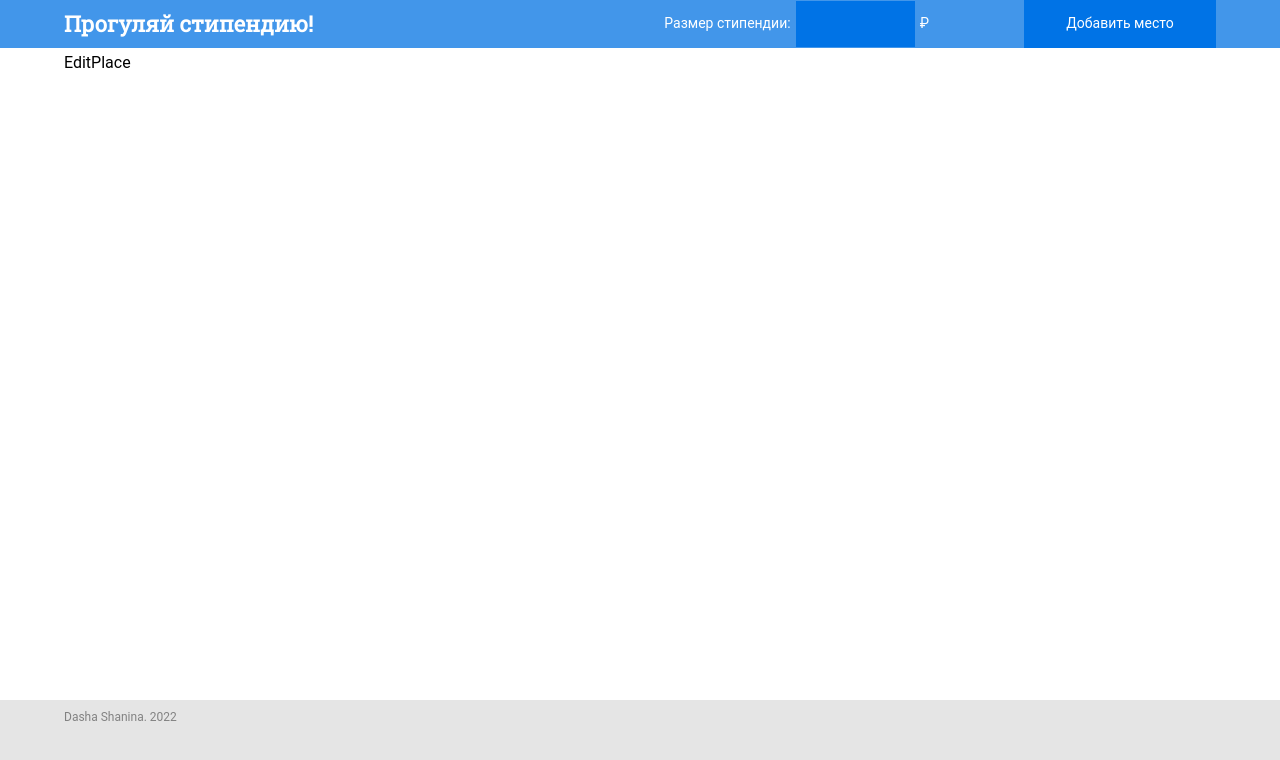
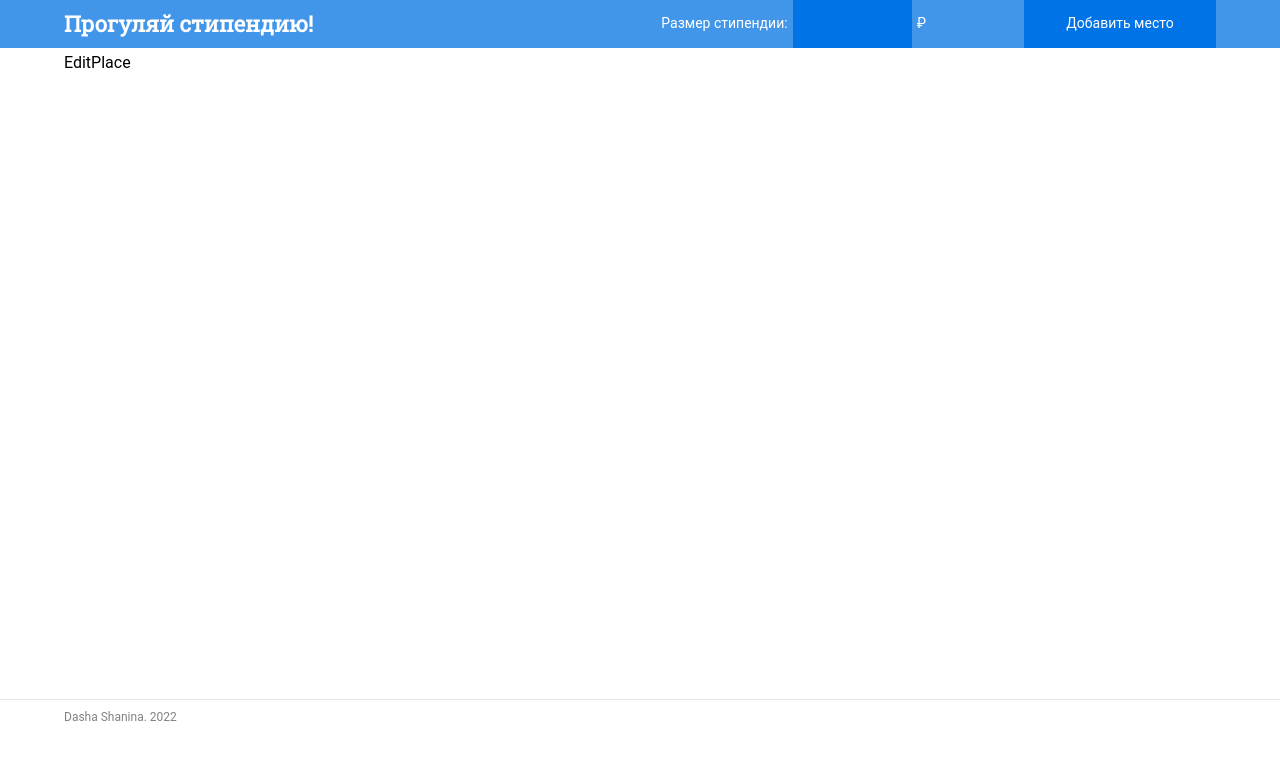
Before and after one commit to DVShanina/skipscholarship.github.io, a React (Create React App) app: page /edit-place/1 in a window 1280 px wide. Shown: the top 760 px of the page. Built offline with nearby package versions, Linux system fonts and the light colour scheme.

Commit message:
delete not active style

```diff
--- a/src/components/Footer/Footer.scss
+++ b/src/components/Footer/Footer.scss
@@ -4,9 +4,8 @@
     color: $color-gray;
     font-size: 12px;
     padding-top: 10px;
-    background-color: $colot-light-gray;
+    border-top: 1px solid $color-light-gray;
     height: 90px;
-    justify-self: end;
     &__text {
         margin-left: 5%;
     }
--- a/src/components/Header/Header.scss
+++ b/src/components/Header/Header.scss
@@ -3,35 +3,27 @@
 
 .header {
     color: $color-text;
-    width: 100vw;
+    background: $color-light-blue;
     height: 48px;
-    left: 0px;
-    top: 0px;
-    background: $color-light-blue;
     display: flex;
-    justify-content:end;
     align-items: center;
-    gap: 2px;
+    padding: 0 5% 0 5%;
     &__link {
         font-family: $second-font;
         font-weight: $strong;
         font-size: $h1-size;
         line-height: $line-height;
         margin-right: auto;
-        margin-left: 5%;
-        min-width: 100px;
         }
     &__form {
-        font-weight: $normal;
         font-size: $text-size;
         text-align: $text-align;
         line-height: $line-height;
         display: flex;
         align-items: center;
         justify-content: center;
-        margin-left: 20px;
-        min-width: 140px;
         gap: 5px;
+        padding: 0 5px 0 5px;
     }
     &__input {
         background: $color-blue;
@@ -42,21 +34,18 @@
         text-align: $text-align;
         border-style: none;
         width: 22%;
-        height: 46px;
+        height: 48px;
         padding: 0 10px 0 10px;
     }
     &__button {
-        font-weight: $normal;
         background: $color-blue;
         line-height: $line-height;
         text-align: $text-align;
         color: $color-text;
         font-size: $text-size;
         width: 192px;
-        margin-right: 5%;
         height: 48px;
         border-style: none;
-        min-width: 65px;
         cursor: pointer;
     }
     }
--- a/src/scss/variables.scss
+++ b/src/scss/variables.scss
@@ -13,4 +13,4 @@ $color-blue: #0073E6;
 $color-text: #FFFFFF;
 $color-light-blue: #4296EA;
 $color-gray: #828282;
-$colot-light-gray: #E5E5E5;
+$color-light-gray: #E5E5E5;
```
